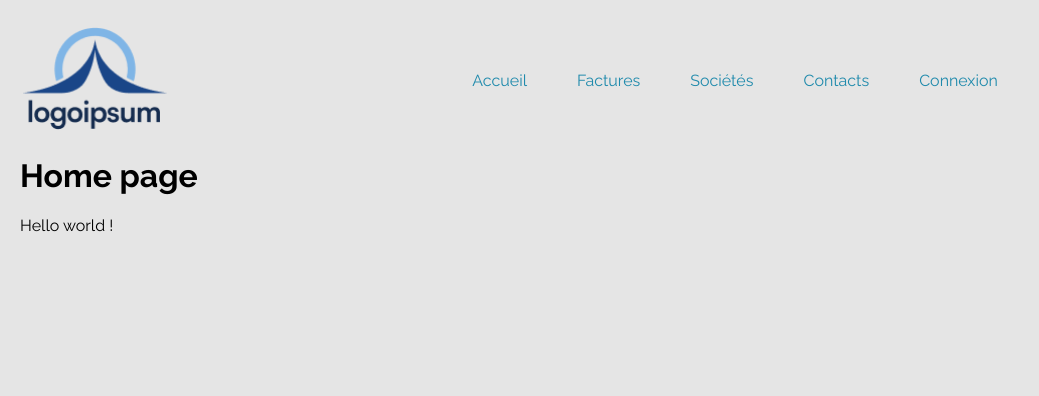
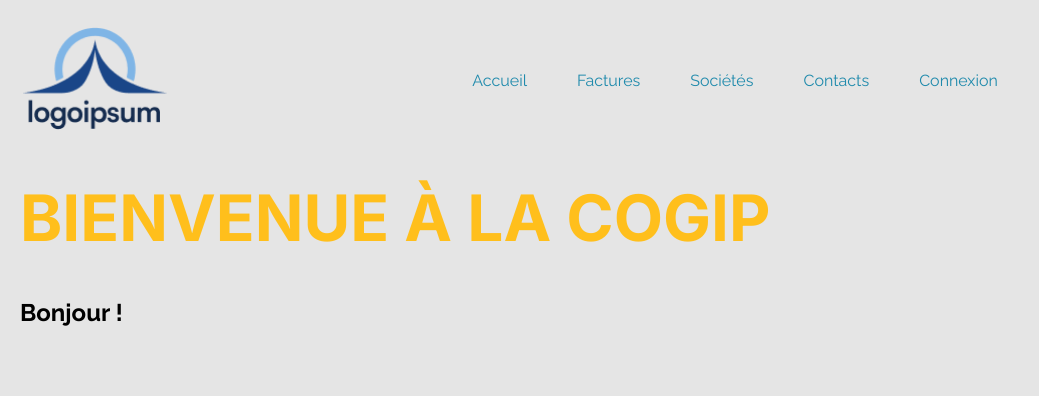
Before and after one commit to Alex-B9/Cogip_Challenge, a PHP site: page / in a window 1280 px wide. Shown: the top 396 px of the page, without its empty margins (0-1039 px from the left). Run offline with PHP 8.4, Linux system fonts and the light colour scheme.

Commit message:
add style to home :h1

```diff
--- a/public/styles/pages/home.css
+++ b/public/styles/pages/home.css
@@ -1,4 +1,5 @@
 @import url("https://fonts.googleapis.com/css2?family=Raleway:ital,wght@0,100;0,200;0,300;0,400;0,500;0,600;0,700;0,800;0,900;1,100;1,200;1,300;1,400;1,500;1,600;1,700;1,800;1,900&display=swap");
+@import url("https://fonts.googleapis.com/css2?family=Inter:wght@100;200;300;400;500;600;700;800;900&display=swap");
 header {
   width: 100%;
   margin-top: 25px;
@@ -42,5 +43,11 @@ body {
   margin-left: 20px;
   margin-right: 20px;
 }
+body h1 {
+  font-family: "Inter", sans-serif;
+  text-transform: uppercase;
+  color: #FFBF1C;
+  font-size: 64px;
+}
 
 /*# sourceMappingURL=home.css.map */
--- a/sass/pages/mainHome.scss
+++ b/sass/pages/mainHome.scss
@@ -2,10 +2,19 @@
 
 @import url('https://fonts.googleapis.com/css2?family=Raleway:ital,wght@0,100;0,200;0,300;0,400;0,500;0,600;0,700;0,800;0,900;1,100;1,200;1,300;1,400;1,500;1,600;1,700;1,800;1,900&display=swap');
 // font-family: 'Raleway', sans-serif;
+
+@import url('https://fonts.googleapis.com/css2?family=Inter:wght@100;200;300;400;500;600;700;800;900&display=swap');
+// font-family: 'Inter', sans-serif
 
 body {
     background-color: #E5E5E5;
     font-family: 'Raleway', sans-serif;
     margin-left: 20px;
     margin-right: 20px;
+    h1 {
+        font-family: 'Inter', sans-serif;
+        text-transform: uppercase;
+        color: #FFBF1C;
+        font-size: 64px;
+    }
 }
--- a/views/home.php
+++ b/views/home.php
@@ -7,8 +7,8 @@ require "views/components/navigation.php";
 
 ?>
 
-    <h1>Home page</h1>
-    <p>Hello world !</p>
+    <h1>Bienvenue à la COGIP</h1>
+    <h2>Bonjour !</h2>
 
 <?php
 
```
Also changed, not shown: 1 other file.
